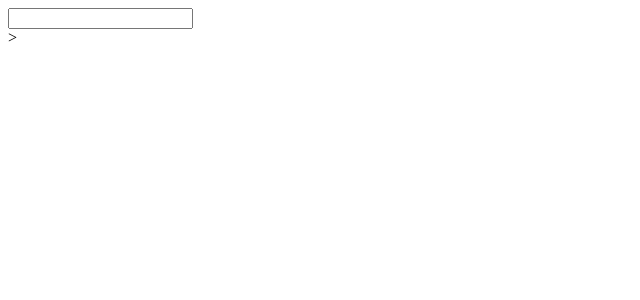
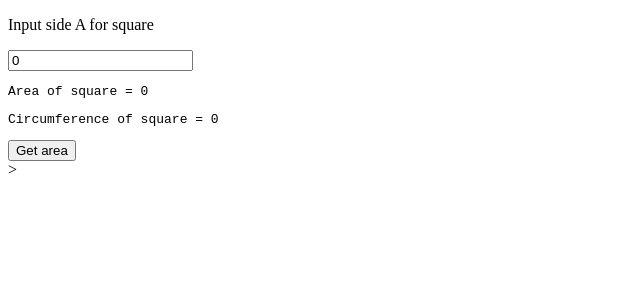
Before and after one commit to JokkeGitHub/geometri, an Angular app: page / in a window 1280 px wide. Shown: the top 300 px of the page, without its empty margins (0-640 px from the left). Built offline with nearby package versions, Linux system fonts and the light colour scheme.

Commit message:
Removed unused code

```diff
--- a/src/app/classes/shape.ts
+++ b/src/app/classes/shape.ts
@@ -1,18 +1,8 @@
-import { Input } from "@angular/core";
-
-class Shape {
-    public sideA: number;
+export class Shape {
+    protected sideA: number;
 
     constructor(sideA: number){
         this.sideA = sideA;
-    }
-
-    getArea() {
-        return this.sideA * this.sideA;
-    }
-
-    getCircumference() {
-        return 2*(this.sideA+this.sideA);
     }
 }
 
@@ -20,6 +10,15 @@ export class Square extends Shape {
 
     constructor(sideA: number){
         super(sideA);
+        this.sideA = sideA;
+    }
+
+    getArea(): number {
+        return this.sideA * this.sideA;
+    }
+
+    getCircumference(): number {
+        return 2*(this.sideA+this.sideA);
     }
 }
 
@@ -28,14 +27,15 @@ export class Rectangle extends Shape {
 
     constructor(sideA: number, sideB: number){
         super(sideA);
+        this.sideA = sideA;
         this.sideB = sideB;
     }
 
-    override getArea(): number {
+    getArea(): number {
         return this.sideA*this.sideB;
     }
 
-    override getCircumference(): number {
+    getCircumference(): number {
         return 2*(this.sideA+this.sideB);
     }
 }
--- a/src/app/shapes/shapes.component.html
+++ b/src/app/shapes/shapes.component.html
@@ -1,5 +1,10 @@
 <div>
-    <input type="number" id="inputA" name="inputA">
-    <!--<label>{{square.}}: </label>
-    <field [type]="field.type" value="{{field.value}}"></field><br><br>-->
+    <p>Input side A for square</p>
+    <input type="number" [(ngModel)]="inputA">
+    <pre>Area of square = {{ getArea(inputA) | number}}</pre>
+    <pre>Circumference of square = {{ inputA | number}}</pre>
+    <button class="btn" id="btnSquare" (click)="getArea(inputA)" name="btnSquare" value="area">Get area</button>
+
+    <br>
+
 </div>
--- a/src/app/shapes/shapes.component.ts
+++ b/src/app/shapes/shapes.component.ts
@@ -1,5 +1,7 @@
+import { getLocaleEraNames } from '@angular/common';
 import { areAllEquivalent } from '@angular/compiler/src/output/output_ast';
-import { Component, OnInit } from '@angular/core';
+import { Component, OnInit, Output} from '@angular/core';
+import { Shape } from '../classes/shape';
 import { Square } from '../classes/shape';
 import { Rectangle } from '../classes/shape';
 
@@ -9,32 +11,22 @@ import { Rectangle } from '../classes/shape';
   styleUrls: ['./shapes.component.css']
 })
 export class ShapesComponent implements OnInit {
-  //const inputA: number = (document.getElementById(this.inputA) as HTMLInputElement).value;
 
-  public square: Square[];
-  public rectangle: Rectangle[];
+  inputA: number = 0;
+  squareArea: number = 0;
+
+  square: Square = new Square(this.inputA);
 
   constructor(){
-    this.square = [new Square (1)] //<HTMLInputElement>document.getElementById("inputA")).value]
-    this.rectangle = [new Rectangle(1,2)]
   }
 
   ngOnInit(): void {
   }
 
+  getArea(inputA: number){
+
+    let area = this.square.getArea();
+    return area;
+  }
+
 }
-
-
-  /*
-  inputA: number = 0;
-  inputB: number = 0;
-
-  public square: Square = {
-    sideA: 0,
-    sideB: 0,
-    result: 0,
-    getArea: function (): number {
-      return this.result = this.sideA * this.sideB;
-    }
-  }
-  */
```
